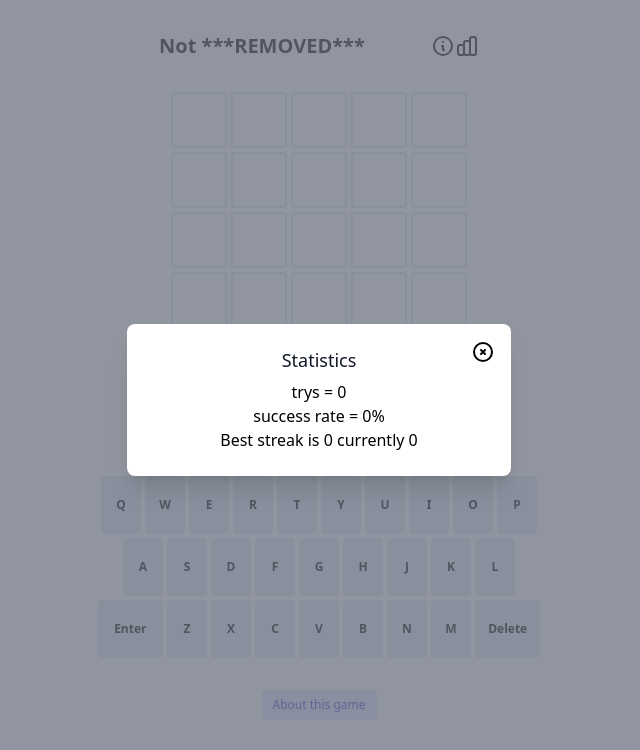
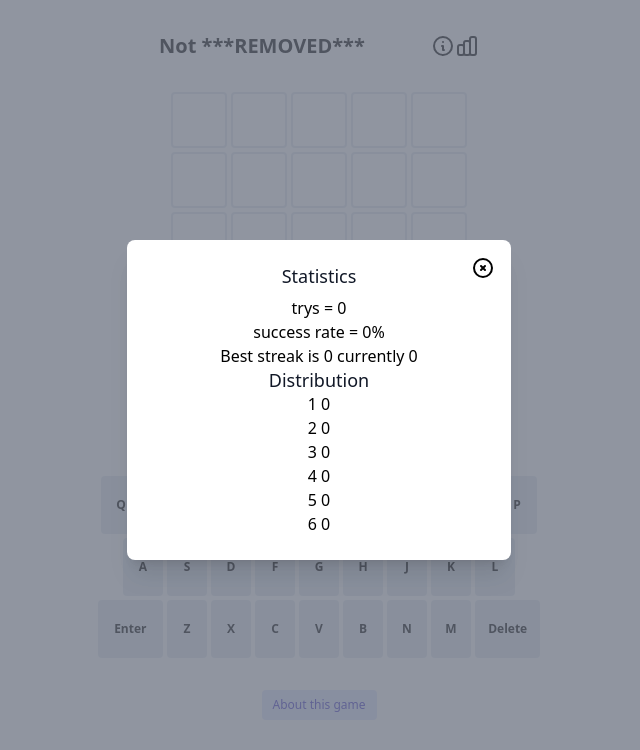
Before and after one commit to darccio/atspek-zodi, a React (Create React App) app: page / in a window 1280 px wide. Both pictures are taken after a click on the icon 788 px from the left and 46 px from the top of the page. Shown: the top 750 px of the page, without its empty margins (321-961 px from the left). Built offline with nearby package versions, Linux system fonts and the light colour scheme.

Commit message:
Logic and maths working need interface

```diff
--- a/src/App.tsx
+++ b/src/App.tsx
@@ -9,7 +9,7 @@ import { InfoModal } from './components/modals/InfoModal'
 import { WinModal } from './components/modals/WinModal'
 import { StatsModal } from './components/modals/StatsModal'
 import { isWordInWordList, isWinningWord, solution } from './lib/words'
-import { addEvent } from './lib/stats'
+import { addEvent, loadStats } from './lib/stats'
 import {
   loadGameStateFromLocalStorage,
   saveGameStateToLocalStorage,
@@ -34,6 +34,11 @@ function App() {
       setIsGameWon(true)
     }
     return loaded.guesses
+  })
+
+  const [stats, setStats] = useState<number[]>(() => {
+    const  loaded = loadStats()
+    return loaded
   })
 
   useEffect(() => {
@@ -71,12 +76,12 @@ function App() {
       setCurrentGuess('')
 
       if (winningWord) {
-        addEvent(guesses.length)
+        setStats(addEvent(stats, guesses.length))
         return setIsGameWon(true)
       }
 
       if (guesses.length === 5) {
-        addEvent(guesses.length + 1)
+        setStats(addEvent(stats, guesses.length + 1))
         setIsGameLost(true)
         return setTimeout(() => {
           setIsGameLost(false)
@@ -134,6 +139,7 @@ function App() {
       <StatsModal
         isOpen={isStatsModalOpen}
         handleClose={() => setIsStatsModalOpen(false)}
+        stats={stats}
       />
       <AboutModal
         isOpen={isAboutModalOpen}
--- a/src/components/modals/StatsModal.tsx
+++ b/src/components/modals/StatsModal.tsx
@@ -1,14 +1,15 @@
 import { Fragment } from 'react'
 import { Dialog, Transition } from '@headlessui/react'
 import { XCircleIcon } from '@heroicons/react/outline'
-import { trysStat, successRateStat, bestStreakStat, currentStreakStat } from '../../lib/stats'
+import { trys, successRate, currentStreak, bestStreak } from '../../lib/stats'
 
 type Props = {
   isOpen: boolean
   handleClose: () => void
+  stats: number[]
 }
 
-export const StatsModal = ({ isOpen, handleClose }: Props) => {
+export const StatsModal = ({ isOpen, handleClose, stats }: Props) => {
   return (
     <Transition.Root show={isOpen} as={Fragment}>
       <Dialog
@@ -63,10 +64,22 @@ export const StatsModal = ({ isOpen, handleClose }: Props) => {
                     Statistics
                   </Dialog.Title>
                   <div className="mt-2">
-                    <p>trys = {trysStat}</p>
-                    <p>success rate = {successRateStat}</p>
-                    <p>Best streak is {bestStreakStat} currently {currentStreakStat}</p>
+                    <p>trys = {String(trys(stats))}</p>
+                    <p>success rate = {String(successRate(stats))}%</p>
+                    <p>Best streak is {String(bestStreak(stats))} currently {String(currentStreak(stats))}</p>
                   </div>
+                  <Dialog.Title
+                    as="h3"
+                    className="text-lg leading-6 font-medium text-gray-900"
+                  >
+                  Distribution
+                  </Dialog.Title>
+                    <p>1 {String(stats[0])}</p>
+                    <p>2 {String(stats[1])}</p>
+                    <p>3 {String(stats[2])}</p>
+                    <p>4 {String(stats[3])}</p>
+                    <p>5 {String(stats[4])}</p>
+                    <p>6 {String(stats[5])}</p>
                 </div>
               </div>
             </div>
--- a/src/lib/localStorage.ts
+++ b/src/lib/localStorage.ts
@@ -17,9 +17,9 @@ export const loadGameStateFromLocalStorage = () => {
 const gameStatKey = 'gameStats'
 
 type StoredGameStats = {
-  data: number[]
-  bestStreak: number
-  currentStreak: number
+  distribution: number[]
+  current: number
+  best: number
 }
 
 export const saveStatsToLocalStorage = ( gameStats: StoredGameStats) => {
--- a/src/lib/stats.ts
+++ b/src/lib/stats.ts
@@ -7,49 +7,58 @@ import {
   saveStatsToLocalStorage
 } from './localStorage'
 
-var bestStreak: number = 0
-var currentStreak: number = 0
-var data: number[] = [0,0,0,0,0,0,0]   // Persistent data
+// In stats array elements 0-5 are successes in 1-6 trys
+// stats[6] is the number of failures
+// stats[7] is the currentStreak
+// stats[8] is the bestStreak
 
-export const addEvent = (count: number) => {
-                                       // Count is number of incorrect guesses before end.
-  if(count < 0) { count = 0 }          // Should not really need this
-  if( count > 5 ){                     // A fail situation
-    currentStreak = 0                  // End current streak
-    data[6] += 1                       // Increase number of fails
+export const failures      = (stats: number[] ) => { return stats[6] }
+export const currentStreak = (stats: number[] ) => { return stats[7] }
+export const bestStreak    = (stats: number[] ) => { return stats[8] }
+
+export const addEvent = (stats: number[], count: number) => {
+                                        // Count is number of incorrect guesses before end.
+  if(count < 0) { count = 0 }           // Should not really need this
+  if( count > 5 ){                      // A fail situation
+    stats[7] = 0                        // End current streak
+    stats[6] += 1                       // Increase number of fails
   } else {
-    data[count] += 1                   // Increase counters
-    currentStreak += 1
-    if( bestStreak < currentStreak ){
-      bestStreak = currentStreak
+    stats[count] += 1                   // Increase counters
+    stats[7] += 1
+    if( bestStreak(stats) < currentStreak(stats) ){
+      stats[8] = currentStreak(stats)
     }
   }
-  saveStats()
+  saveStats(stats)
+  return stats
 }
 
 export const resetStats = () => {
-  currentStreak = 0
-  bestStreak = 0
-  data = [0,0,0,0,0,0,0]
+  return [0,0,0,0,0,0,0,0,0]
 }
 
-export const saveStats = () => {
-  saveStatsToLocalStorage({ data, bestStreak, currentStreak })
+export const saveStats = (stats: number[]) => {
+  const distribution = stats.slice(0,7)
+  const current = currentStreak(stats)
+  const best = bestStreak(stats)
+  saveStatsToLocalStorage({ distribution , current, best })
 }
 
 export const loadStats = () => {
   const loaded = loadStatsFromLocalStorage()
-  resetStats()
+  var stats  = resetStats()
   if( loaded ){
-    data = loaded.data
-    bestStreak = loaded.bestStreak
-    currentStreak = loaded.currentStreak
+    stats = loaded.distribution
+    stats[7] = loaded.current
+    stats[8] = loaded.best
   }
+  return ( stats )
 }
 
-const trys = data.reduce((a,b) => a+b , 0 )
+export const trys = (stats: number[] ) => {
+  return(stats.slice(0,7).reduce((a,b) => a+b , 0 ))
+}
 
-export const trysStat          = String(trys)
-export const successRateStat   = String(Math.round((100*(trys - data[6])/Math.max(trys,1))))+"%"
-export const bestStreakStat    = String(bestStreak)
-export const currentStreakStat = String(currentStreak)
+export const successRate = (stats: number[] ) => {
+  return(Math.round((100*(trys(stats) - failures(stats)))/Math.max(trys(stats),1)))
+}
```
